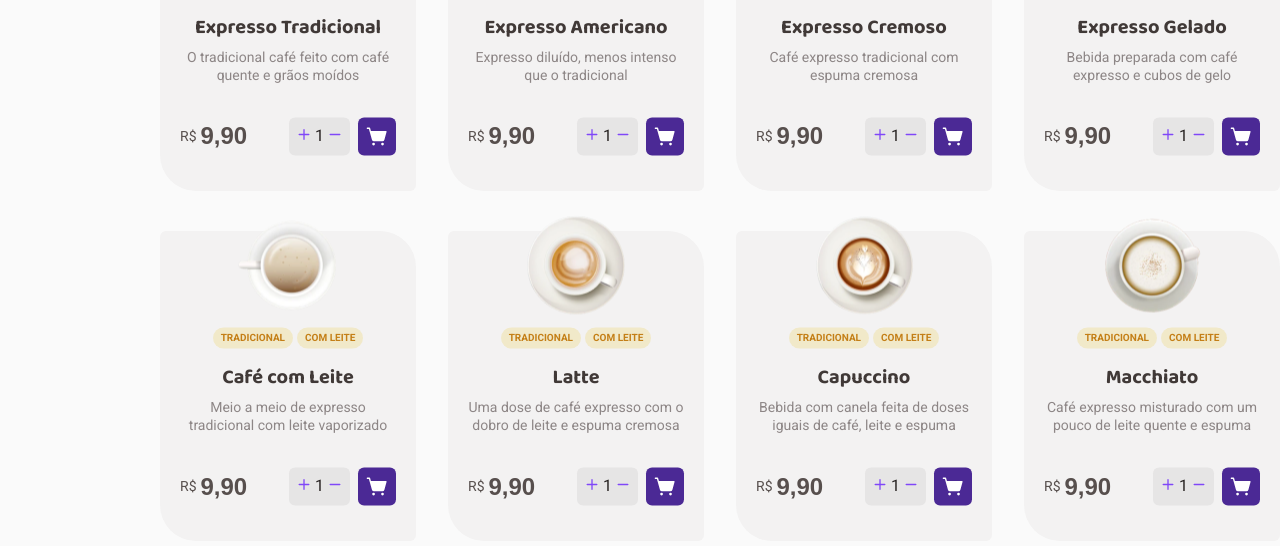
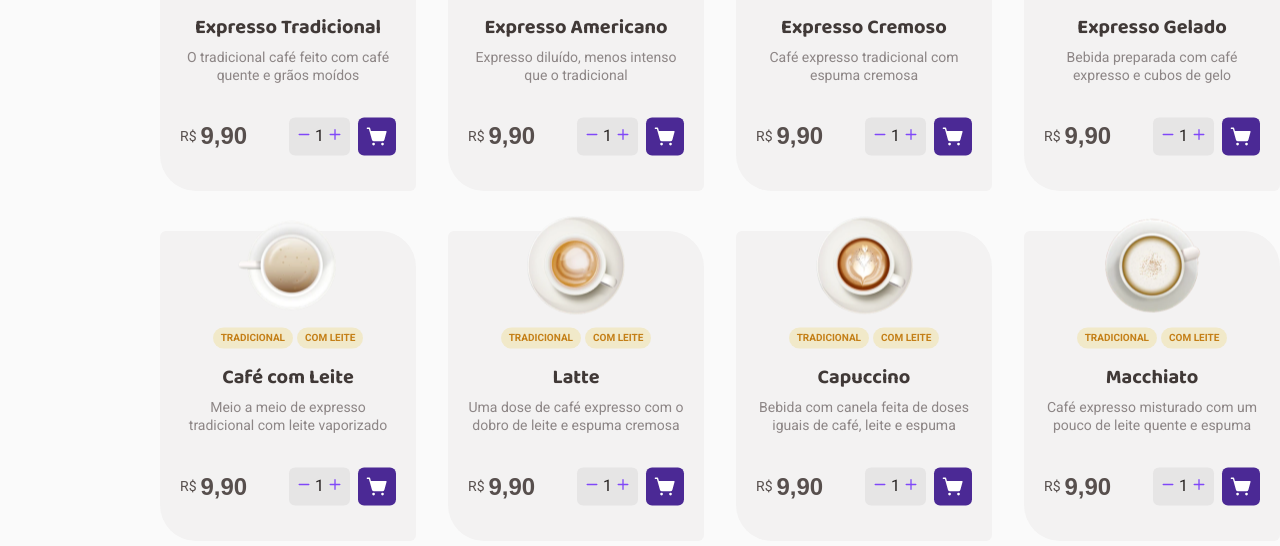
Before and after one commit to aledosreis/coffee-delivery, a React (Vite) app: page / in a window 1280 px wide. Shown: the part 901-1447 px from the top of the page. Built offline with nearby package versions, Linux system fonts and the light colour scheme.

Commit message:
add items to cart

```diff
--- a/src/components/CoffeeCard/index.tsx
+++ b/src/components/CoffeeCard/index.tsx
@@ -2,13 +2,33 @@ import { ShoppingCartSimple, Plus, Minus } from "@phosphor-icons/react";
 
 import { Coffee } from "../../data/coffee";
 
-import styles from './CoffeeCard.module.css'
+import styles from "./CoffeeCard.module.css";
+import { useState } from "react";
+import { useCart } from "../../hooks/useCart";
 
 type CoffeCardProps = {
-  coffee: Coffee
-}
+  coffee: Coffee;
+};
 
 export function CoffeeCard({ coffee }: CoffeCardProps) {
+  const [quantity, setQuantity] = useState(1);
+  const { addItem } = useCart();
+
+  function handleAddItem() {
+    addItem({ id: coffee.id, quantity })
+    setQuantity(1)
+  }
+
+  function incrementQuantity() {
+    setQuantity((state) => state + 1);
+  }
+
+  function decrementQuantity() {
+    if (quantity > 1) {
+      setQuantity((state) => state - 1);
+    }
+  }
+
   return (
     <div className={styles.card}>
       <div className={styles.cardWrapper}>
@@ -26,15 +46,15 @@ export function CoffeeCard({ coffee }: CoffeCardProps) {
           </span>
           <div>
             <div className={styles.quantity}>
-              <button>
+              <button onClick={decrementQuantity}>
+                <Minus weight="bold" size={14} />
+              </button>
+              <span>{quantity}</span>
+              <button onClick={incrementQuantity}>
                 <Plus weight="bold" size={14} />
               </button>
-              <span>1</span>
-              <button>
-                <Minus weight="bold" size={14} />
-              </button>
             </div>
-            <button>
+            <button onClick={handleAddItem}>
               <ShoppingCartSimple weight="fill" size={22} />
             </button>
           </div>
--- a/src/contexts/CartProvider.tsx
+++ b/src/contexts/CartProvider.tsx
@@ -1,7 +1,7 @@
 import { createContext, ReactNode, useState } from "react";
 
 interface CartItem {
-  id: string;
+  id: number;
   quantity: number;
 }
 
```
